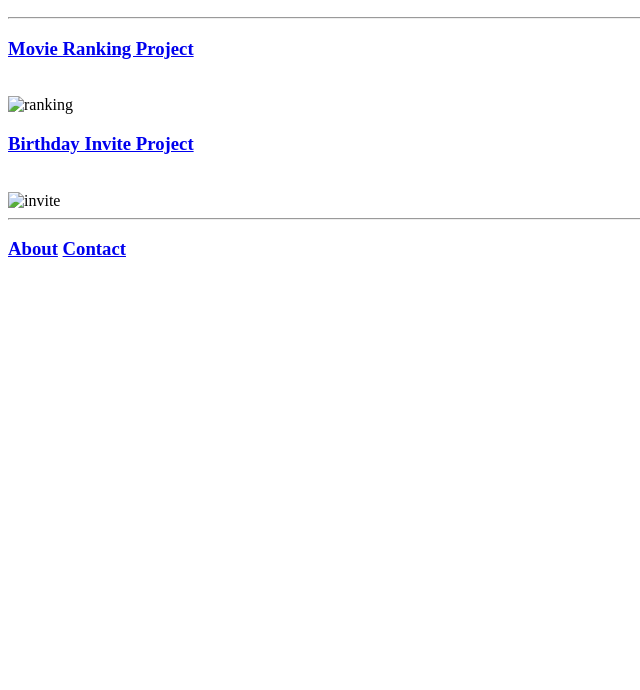
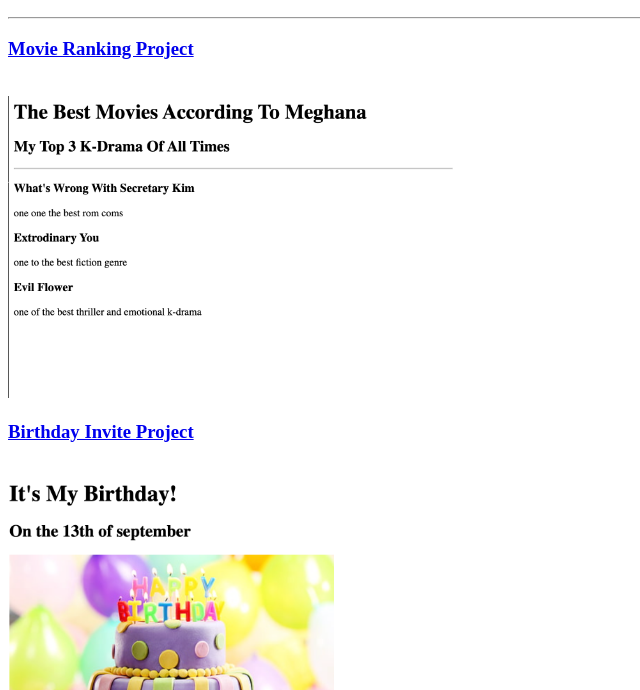
Before and after one commit to Meghanakommana/HTML-Portfolio, a plain HTML site: page index.html in a window 1280 px wide. Shown: the part 110-800 px from the top of the page, without its empty margins (0-640 px from the left). Drawn offline with Linux system fonts and the light colour scheme.

Commit message:
Update index.html

```diff
--- a/index.html
+++ b/index.html
@@ -12,10 +12,10 @@
     <hr>
     <h3><p><a href="./movieRanking.html">Movie Ranking Project</a> </p></h3>
     <br>
-    <img src="./assets/images/MovieRanking.png" alt="ranking" width="450">
+    <img src="./MovieRanking.png" alt="ranking" width="450">
     <h3><p><a href="./public/BirthdayInvite.html">Birthday Invite Project</a></p></h3>
     <br>
-    <img src=".BirthdayInvite.png" alt="invite" width="400">
+    <img src="./BirthdayInvite.png" alt="invite" width="400">
     <hr>
     <h3><a href="./public/about.html">About</a>
     <a href="./public/contact.html">Contact</a></h3>
```
